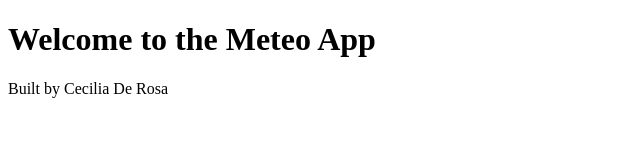
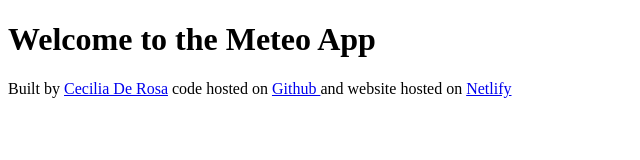
Before and after one commit to cecderosa/MeteoForecast, a plain HTML site: page index.html in a window 1280 px wide. Shown: the whole page, without its empty margins (0-640 px from the left). Drawn offline with Linux system fonts and the light colour scheme.

Commit message:
Update links

```diff
--- a/index.html
+++ b/index.html
@@ -6,6 +6,17 @@
   </head>
   <body>
     <h1>Welcome to the Meteo App</h1>
-    <footer>Built by Cecilia De Rosa</footer>
+    <footer>
+      Built by
+      <a href="https://github.com/cecderosa" target="_blank">Cecilia De Rosa</a>
+      code hosted on
+      <a href="https://github.com/cecderosa/MeteoForecast" target="_blank">
+        Github
+      </a>
+      and website hosted on
+      <a href="https://meteonizzastudios.netlify.app/" target="_blank">
+        Netlify
+      </a>
+    </footer>
   </body>
 </html>
```
